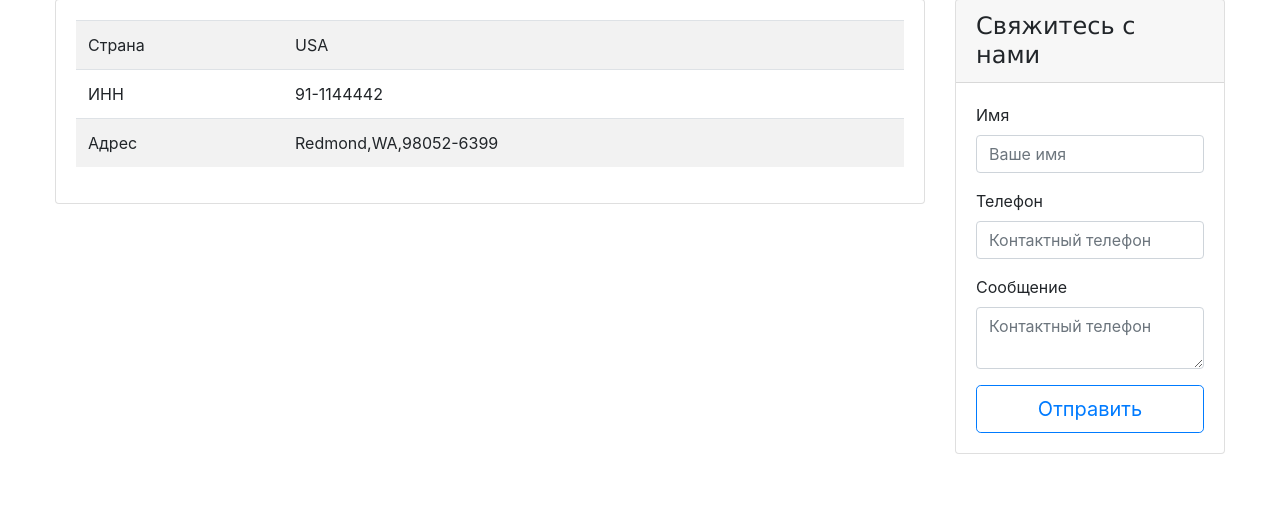
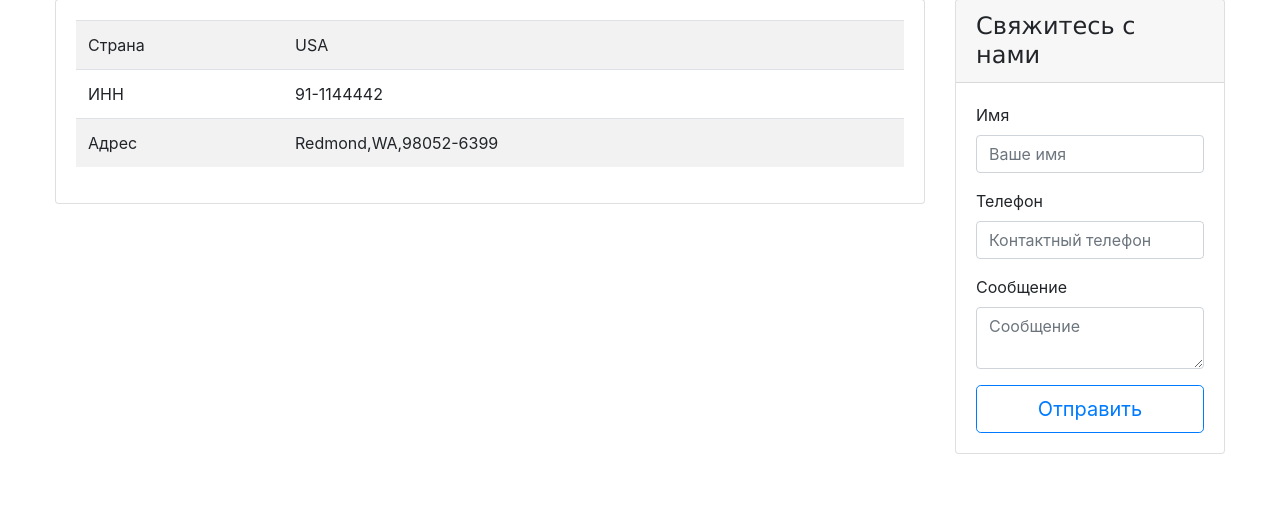
Before and after one commit to Ann-Ryazanova/pythonDjango_hw_2, a Django app: page /contact/ in a window 1280 px wide. Shown: the part 193-702 px from the top of the page. Run offline with Django 4.2, Linux system fonts and the light colour scheme; parts of the project's set-up code (start-up, migrations or seed data) failed here and were passed over.

Commit message:
Homework 22.1 (Добавление стилей)

```diff
--- a/catalog/templates/catalog/contacts.html
+++ b/catalog/templates/catalog/contacts.html
@@ -47,7 +47,7 @@
                             <div class="mb-3">
                                 <label for="message">Сообщение</label>
                                 <textarea type="text" name="message" class="form-control" id="message"
-                                          placeholder="Контактный телефон" required></textarea>
+                                          placeholder="Сообщение" required></textarea>
                             </div>
                             <button type="submit" class="btn btn-lg btn-block btn-outline-primary">Отправить</button>
                         </form>
```
